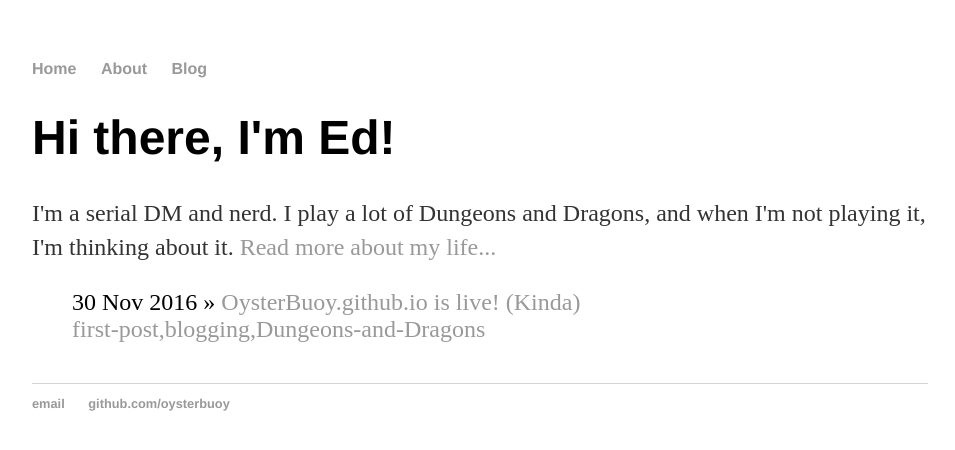
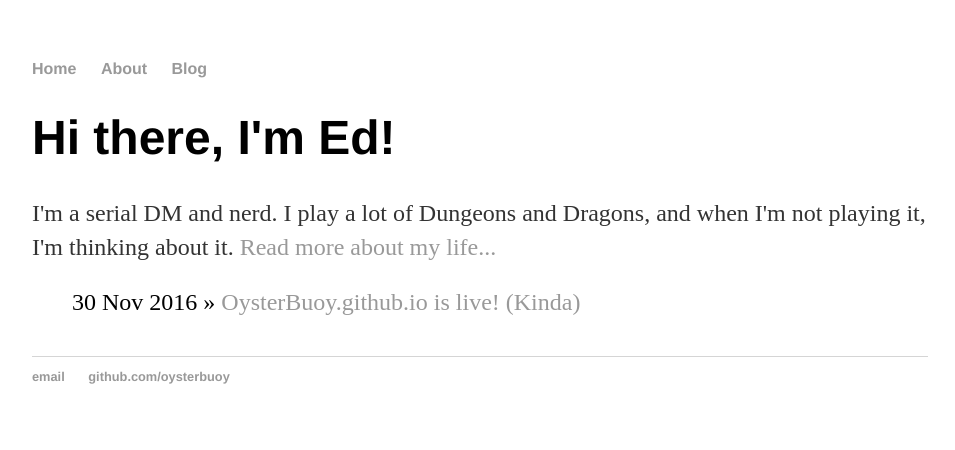
Before and after one commit to OysterBuoy/OysterBuoy.github.io, a Jekyll site: the page built from index.html, in a window 1280 px wide. Shown: the top 450 px of the page, without its empty margins (160-1115 px from the left). Built offline with Jekyll 4.4.1, drawn with Linux system fonts in a browser that asks for light colours.

Commit message:
Experimental changes to font size and tag listing

```diff
--- a/index.html
+++ b/index.html
@@ -9,7 +9,10 @@
 <ul class="posts">
 
 	{% for post in site.posts %}
-		<li><span>{{ post.date | date_to_string }}</span> » <a href="{{ post.url }}" title="{{ post.title }}">{{ post.title }}</a><br/><a href="/tags#{{ tag }}" class="tag">{{ post.tags }}</a></li>
+		<li><span>{{ post.date | date_to_string }}</span> » <a href="{{ post.url }}" title="{{ post.title }}">{{ post.title }}</a><br/><ul class="tags">
+		{% for tag in post.tags %}
+		{% endfor %}
+		</ul></li>
 	{% endfor %}
 </ul>
 <ul class="tags">
```
Also changed, not shown: _posts/2015-11-30-test-post.md (+1 -1 lines).
